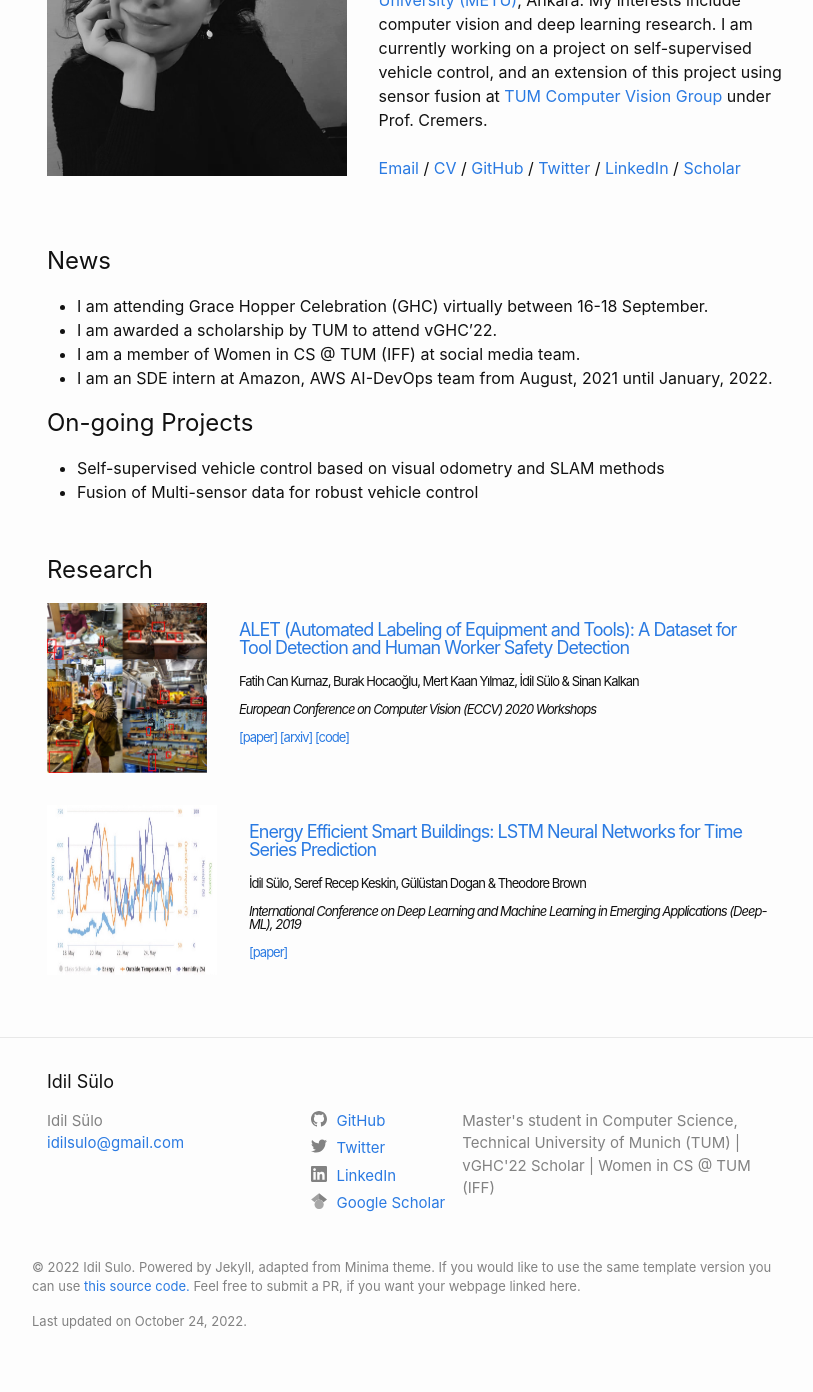
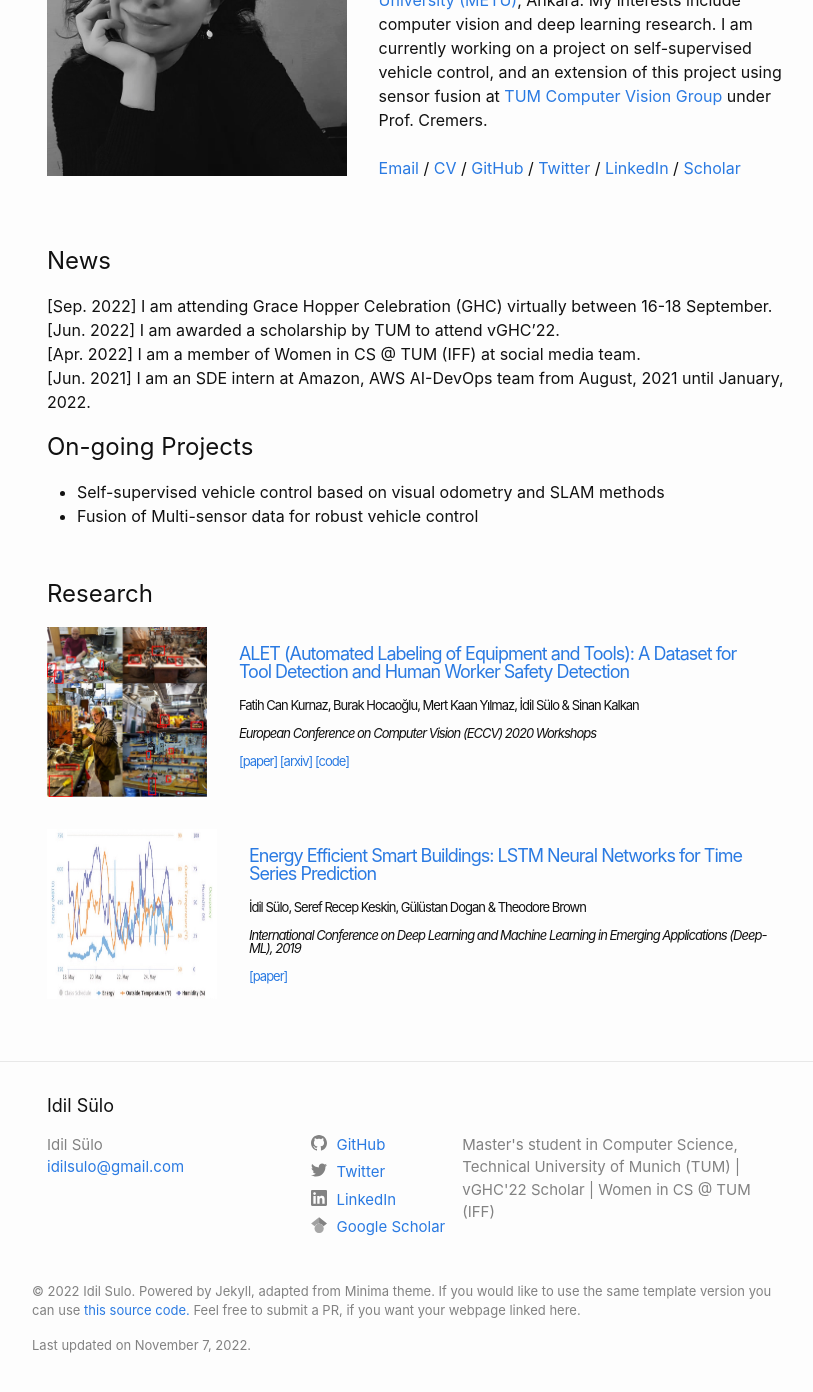
Before and after one commit to idilsulo/idilsulo.github.io, a Jekyll site: the page built from index.md, in a window 1280 px wide and 1400 px high, scrolled down 216 px. Shown: the top 1392 px of the window, without its empty margins (223-1036 px from the left). Built offline with Jekyll 4.4.1, drawn with Linux system fonts in a browser that asks for light colours.

Commit message:
Update news

```diff
--- a/_includes/footer.html
+++ b/_includes/footer.html
@@ -39,7 +39,7 @@
         <div class="footer-horizontal">
           <p>© 2022 Idil Sulo. Powered by Jekyll, adapted from Minima theme. If you would like to use the same template
             version you can use <a href="https://github.com/idilsulo/idilsulo.github.io">this source code.</a> Feel free to submit a PR, if you want your webpage linked here.</a></p>
-          <p>Last updated on October 24, 2022.</p>
+          <p>Last updated on November 7, 2022.</p>
       </div>
       </div>
 
--- a/index.md
+++ b/index.md
@@ -7,10 +7,10 @@ layout: home
 ---
 
 ## News
-* I am attending Grace Hopper Celebration (GHC) virtually between 16-18 September.
-* I am awarded a scholarship by TUM to attend vGHC'22.
-* I am a member of Women in CS @ TUM (IFF) at social media team.
-* I am an SDE intern at Amazon, AWS AI-DevOps team from August, 2021 until January, 2022.
+[Sep. 2022] I am attending Grace Hopper Celebration (GHC) virtually between 16-18 September. <br/>
+[Jun. 2022] I am awarded a scholarship by TUM to attend vGHC'22. <br/>
+[Apr. 2022] I am a member of Women in CS @ TUM (IFF) at social media team. <br/>
+[Jun. 2021] I am an SDE intern at Amazon, AWS AI-DevOps team from August, 2021 until January, 2022. <br/>
 
 ## On-going Projects
 * Self-supervised vehicle control based on visual odometry and SLAM methods
```
Also changed, not shown: 2 other files.
